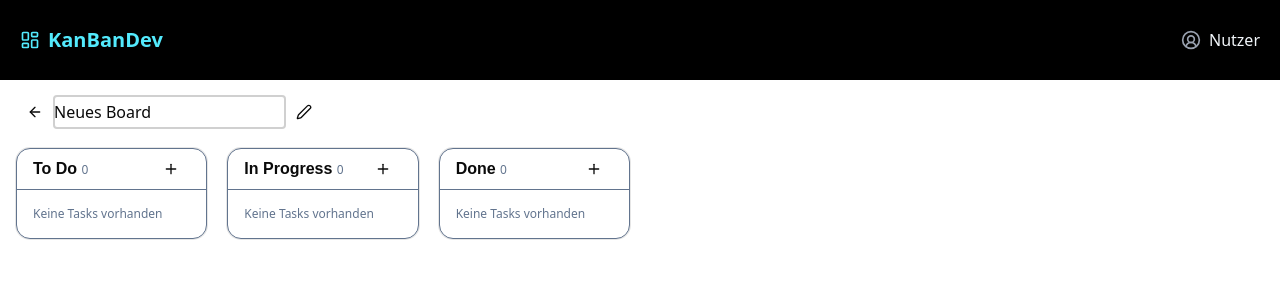
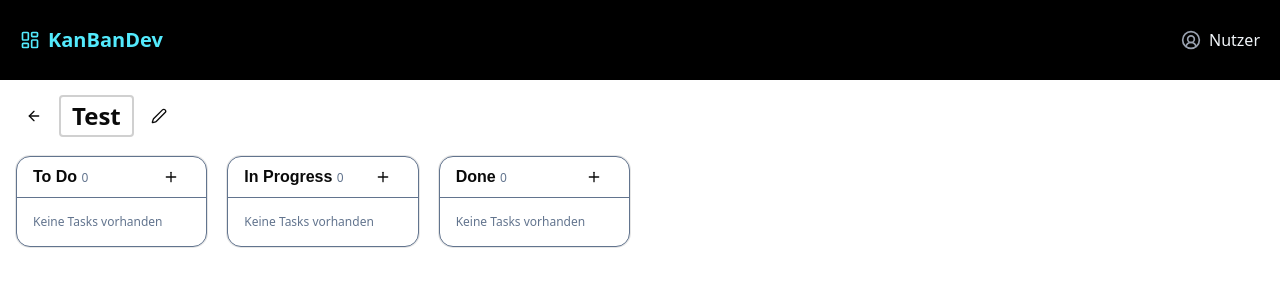
Before and after one commit to Schokett/KanBanDev, a React (Vite) app: page /KanBanDev/boardoverview/board/1 in a window 1280 px wide. Shown: the top 300 px of the page. Built offline with nearby package versions, Linux system fonts and the light colour scheme.

Commit message:
Sizing input changed

```diff
--- a/src/pages/Board.tsx
+++ b/src/pages/Board.tsx
@@ -1,24 +1,25 @@
 import { Card, CardFooter, CardHeader, CardTitle } from "@/components/ui/card";
 import { Button } from "@/components/ui/button";
-import { ArrowLeft, Check, Edit2, Plus } from "lucide-react";
+import { ArrowLeft, Check, Edit2, icons, Plus } from "lucide-react";
 import { Link } from "react-router-dom";
 import { Input } from "@base-ui/react";
 import { useState } from "react";
 
 function Board() {
-  const [boardName, setBoardName] = useState("Neues Board");
+  const [boardName, setBoardName] = useState("Test");
   const [isEditing, setIsEditing] = useState<Boolean>(false);
 
   return (
     <div className="">
       <section className="">
-        <div className="flex">
+        <div className="flex gap-2  place-items-center">
           <Link to={`/boardoverview`}>
-            <Button className={"flex items-center gap-2"} variant={"ghost"}>
+            <Button className={"flex items-center gap-2"} variant={"ghost"} size="icon-lg">
               <ArrowLeft />
             </Button>
           </Link>
           <Input
+            className={`font-bold text-2xl p-1 px-3 field-sizing-content ${isEditing ? "border-2 border-cyan-400 rounded-lg" : ""}`}
             value={boardName}
             onChange={(e) => setBoardName(e.target.value)}
             readOnly={!isEditing}
@@ -30,8 +31,9 @@ function Board() {
           <Button
             className={"flex items-center gap-2"}
             variant={"ghost"}
+            size="icon-lg"
             onClick={() => setIsEditing((prev) => !prev)}>
-            {isEditing ? <Check size={12} /> : <Edit2 size={12} />}
+            {isEditing ? <Check /> : <Edit2 />}
           </Button>
         </div>
 
@@ -51,7 +53,7 @@ function Board() {
             </CardFooter>
           </Card>
 
-          <Card className="gap-1 p-0 py-1 mx-auto w-full max-w-xs border-1 border-slate-500">
+          <Card className="gap-1 p-0 py-1 mx-auto w-full max-w-xs border border-slate-500">
             <CardHeader className="flex justify-between items-center ">
               <CardTitle className="font-semibold">
                 In Progress <span className="text-slate-500 text-xs font-medium">0</span>
@@ -66,7 +68,7 @@ function Board() {
             </CardFooter>
           </Card>
 
-          <Card className="gap-1 p-0 py-1 mx-auto w-full max-w-xs border-1 border-slate-500">
+          <Card className="gap-1 p-0 py-1 mx-auto w-full max-w-xs border border-slate-500">
             <CardHeader className="flex justify-between items-center ">
               <CardTitle className="font-semibold">
                 Done <span className="text-slate-500 text-xs font-medium">0</span>
```
